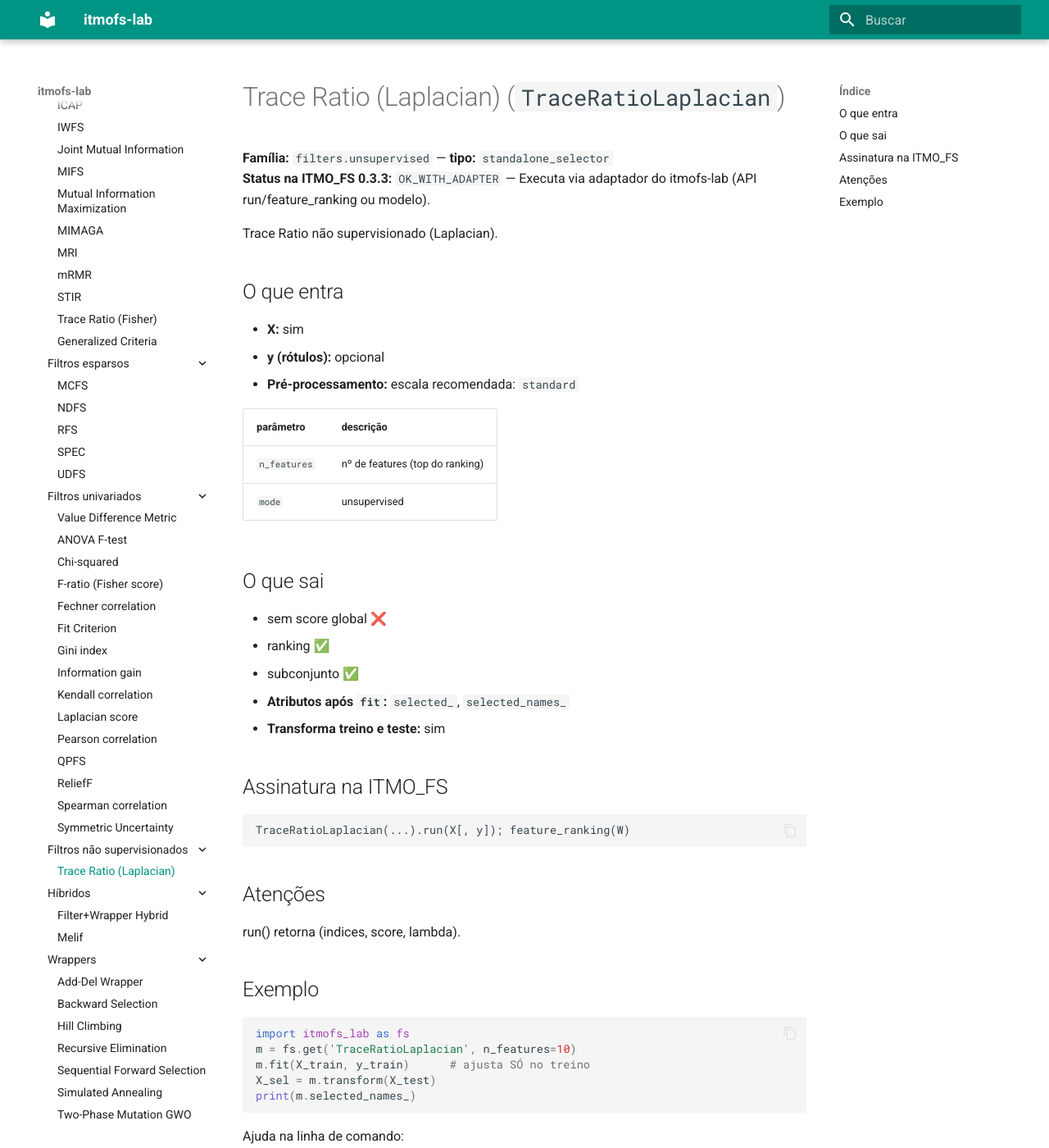
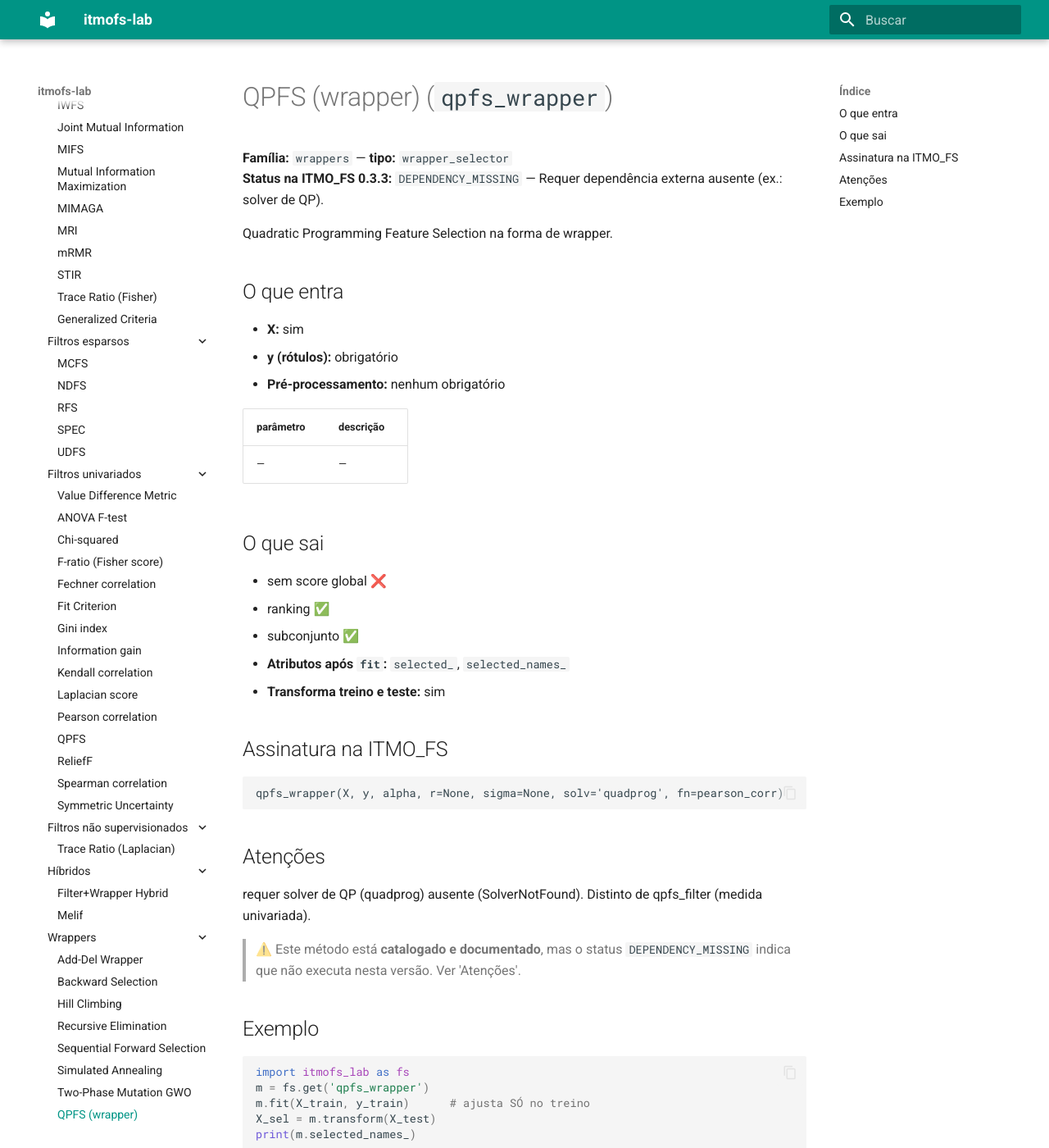
Before and after one commit to ViniciusKanh/itmofs-lab, an MkDocs documentation site: the page built from docs/methods/qpfs_wrapper.md, in a window 1280 px wide and 1400 px high. Shown: the whole window at 82% size. Built offline with MkDocs 1.6.1 and Material for MkDocs 9.7.7, drawn with Linux system fonts in a browser that asks for light colours; some of the changed text lies outside the part shown.

Commit message:
feat: adiciona qpfs_wrapper (cobre API 0.3.2 100%); notas 0.3.3; doc de correspondencia; v0.1.2

````diff
--- a/docs/methods/TraceRatioLaplacian.md
+++ b/docs/methods/qpfs_wrapper.md
@@ -1,20 +1,19 @@
-# Trace Ratio (Laplacian)  (`TraceRatioLaplacian`)
+# QPFS (wrapper)  (`qpfs_wrapper`)
 
-**Família:** `filters.unsupervised` — **tipo:** `standalone_selector`
-**Status na ITMO_FS 0.3.3:** `OK_WITH_ADAPTER` — Executa via adaptador do itmofs-lab (API run/feature_ranking ou modelo).
+**Família:** `wrappers` — **tipo:** `wrapper_selector`
+**Status na ITMO_FS 0.3.3:** `DEPENDENCY_MISSING` — Requer dependência externa ausente (ex.: solver de QP).
 
-Trace Ratio não supervisionado (Laplacian).
+Quadratic Programming Feature Selection na forma de wrapper.
 
 ## O que entra
 
 - **X:** sim
-- **y (rótulos):** opcional
-- **Pré-processamento:** escala recomendada: `standard`
+- **y (rótulos):** obrigatório
+- **Pré-processamento:** nenhum obrigatório
 
 | parâmetro | descrição |
 |---|---|
-| `n_features` | nº de features (top do ranking) |
-| `mode` | unsupervised | label_aware |
+| — | — |
 
 ## O que sai
 
@@ -27,18 +26,20 @@ Trace Ratio não supervisionado (Laplacian).
 ## Assinatura na ITMO_FS
 
 ```
-TraceRatioLaplacian(...).run(X[, y]); feature_ranking(W)
+qpfs_wrapper(X, y, alpha, r=None, sigma=None, solv='quadprog', fn=pearson_corr)
 ```
 
 ## Atenções
 
-run() retorna (indices, score, lambda).
+requer solver de QP (quadprog) ausente (SolverNotFound). Distinto de qpfs_filter (medida univariada).
+
+> ⚠️ Este método está **catalogado e documentado**, mas o status `DEPENDENCY_MISSING` indica que não executa nesta versão. Ver 'Atenções'.
 
 ## Exemplo
 
 ```python
 import itmofs_lab as fs
-m = fs.get('TraceRatioLaplacian', n_features=10)
+m = fs.get('qpfs_wrapper')
 m.fit(X_train, y_train)      # ajusta SÓ no treino
 X_sel = m.transform(X_test)
 print(m.selected_names_)
@@ -47,8 +48,8 @@ print(m.selected_names_)
 Ajuda na linha de comando:
 
 ```bash
-itmofs-lab info TraceRatioLaplacian
-itmofs-lab run TraceRatioLaplacian --dataset breast_cancer
+itmofs-lab info qpfs_wrapper
+itmofs-lab run qpfs_wrapper --dataset breast_cancer
 ```
 
-**Referência ITMO_FS:** `ITMO_FS.filters.unsupervised`
+**Referência ITMO_FS:** `wrappers`
--- a/mkdocs.yml
+++ b/mkdocs.yml
@@ -79,3 +79,4 @@ nav:
       - Sequential Forward Selection: methods/SequentialForwardSelection.md
       - Simulated Annealing: methods/SimulatedAnnealing.md
       - Two-Phase Mutation GWO: methods/TPhMGWO.md
+      - QPFS (wrapper): methods/qpfs_wrapper.md
--- a/pyproject.toml
+++ b/pyproject.toml
@@ -4,7 +4,7 @@ build-backend = "setuptools.build_meta"
 
 [project]
 name = "itmofs-lab"
-version = "0.1.1"
+version = "0.1.2"
 description = "Interface simples e uniforme para seleção de características com a ITMO_FS: mesma API para todos os métodos, ajuda por método (o que entra/sai) e catálogo completo de filtros, ensembles e wrappers."
 readme = "README.md"
 requires-python = ">=3.9"
--- a/src/itmofs_lab/__init__.py
+++ b/src/itmofs_lab/__init__.py
@@ -36,7 +36,7 @@ __all__ = [
     "itmo_version", "__version__",
 ]
 
-__version__ = "0.1.1"
+__version__ = "0.1.2"
 
 
 def itmo_version() -> str:
````
Also changed, not shown: README.md (+15 -3 lines), docs/CORRESPONDENCIA_API.md (added, +76 -0 lines), docs/catalog.md (+1 -0 lines), docs/methods/anova.md (+4 -0 lines), docs/methods/laplacian_score.md (+4 -0 lines), exemplo_teste.py (added, +80 -0 lines), 4 other files.
